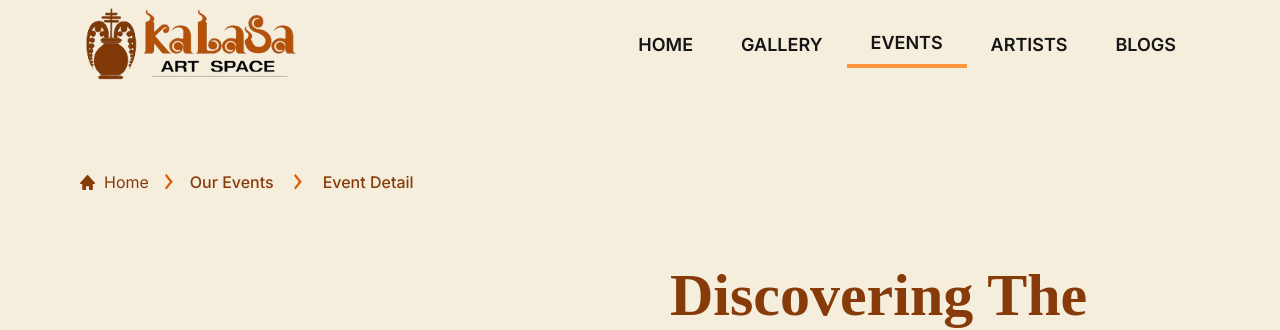
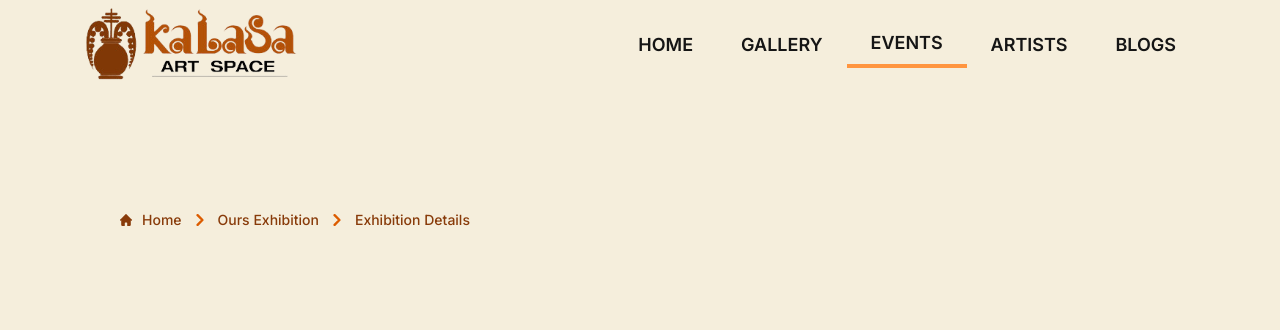
Before and after one commit to TeeHtwin/kalasa-gallery-end_user, a Next.js app: page /exhibition/1 in a window 1280 px wide. Shown: the top 330 px of the page. Built offline with nearby package versions, Linux system fonts and the light colour scheme; what tailwindcss-animated would draw is missing.

Commit message:
add breadcrumb to pages

```diff
--- a/src/app/exhibition/[id]/page.tsx
+++ b/src/app/exhibition/[id]/page.tsx
@@ -4,15 +4,15 @@ import { CalendarRange, Clock, Home, MapPin } from "lucide-react";
 import Image from "next/image";
 import Exhibition from "../../components/cards/ExhibitionCard";
 import React from "react";
-import Breadcrumbs from "@/app/components/common/Bredcrumbs";
 import ExhibitionLayout from "@/app/components/exhibition/ExhibitionLayout";
 import MainLayout from "@/app/components/exhibition/MainLayout";
 import RelativeLayout from "@/app/components/exhibition/RelativeLayout";
+import Breadcrumb from "@/app/components/breadcrumb/Breadcrumb";
 
 const ExhibitionDetailPage = () => {
   return (
     <ExhibitionLayout>
-      <Breadcrumbs breadcrumbs={["Our Events", "Event Detail"]} />
+      <Breadcrumb />
       <MainLayout className=" grid grid-cols-1 items-center md:grid-cols-2 gap-[60px]">
         <Image
           src={
--- a/src/app/gallery/[id]/page.tsx
+++ b/src/app/gallery/[id]/page.tsx
@@ -1,6 +1,7 @@
 import img from "@/app/gallery/[id]/artwork_poster.png";
 import Image from "next/image";
 import profile from "@/app/gallery/[id]/artist_profile.png";
+import Breadcrumb from "@/app/components/breadcrumb/Breadcrumb";
 
 const artworks = [
   {
@@ -30,6 +31,7 @@ const artworks = [
 const page = () => {
   return (
     <section className="m-auto text-primary px-4 sm:px-10 lg:px-18 max-w-screen-2xl">
+      <Breadcrumb />
       <div className="flex flex-col md:flex-row gap-10 items-center grow">
         <Image
           src={img}
```
